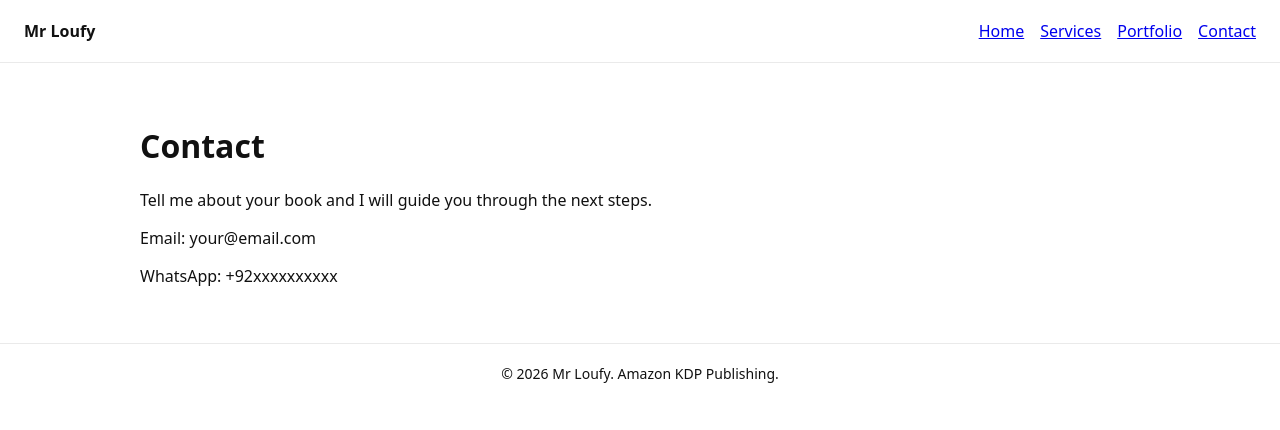
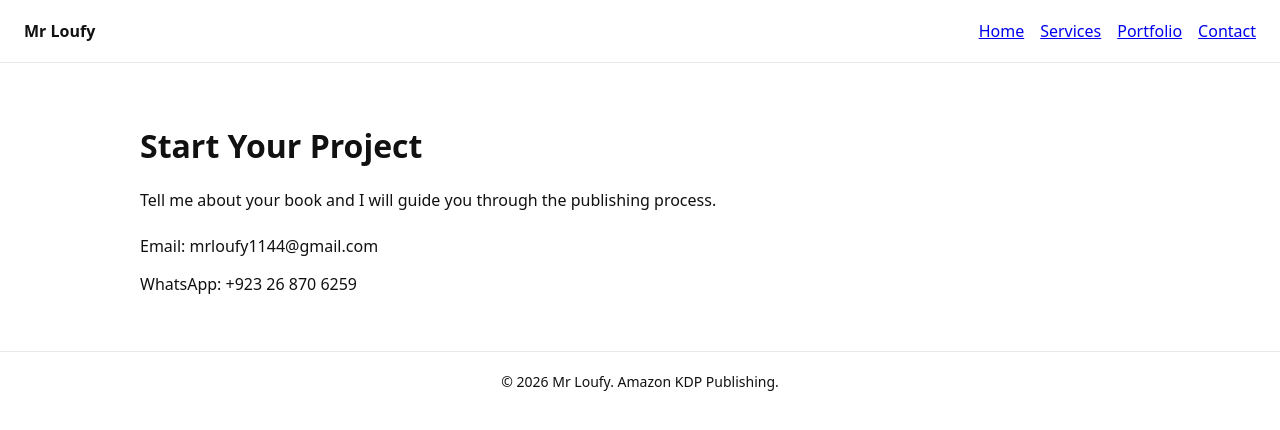
Before and after one commit to mr-loufy/mr-loufy, a Next.js app: page /contact in a window 1280 px wide. Shown: the top 430 px of the page. Built offline with nearby package versions, Linux system fonts and the light colour scheme.

Commit message:
Update page.js
Improve contact page clarity

```diff
--- a/app/contact/page.js
+++ b/app/contact/page.js
@@ -1,14 +1,15 @@
 export default function Contact() {
   return (
     <>
-      <h1>Contact</h1>
+      <h1>Start Your Project</h1>
 
-      <p>
-        Tell me about your book and I will guide you through the next steps.
+      <p style={{ maxWidth: "600px", marginBottom: "24px" }}>
+        Tell me about your book and I will guide you through
+        the publishing process.
       </p>
 
-      <p>Email: your@email.com</p>
-      <p>WhatsApp: +92xxxxxxxxxx</p>
+      <p>Email: mrloufy1144@gmail.com</p>
+      <p>WhatsApp: +923 26 870 6259</p>
     </>
   )
 }
```
